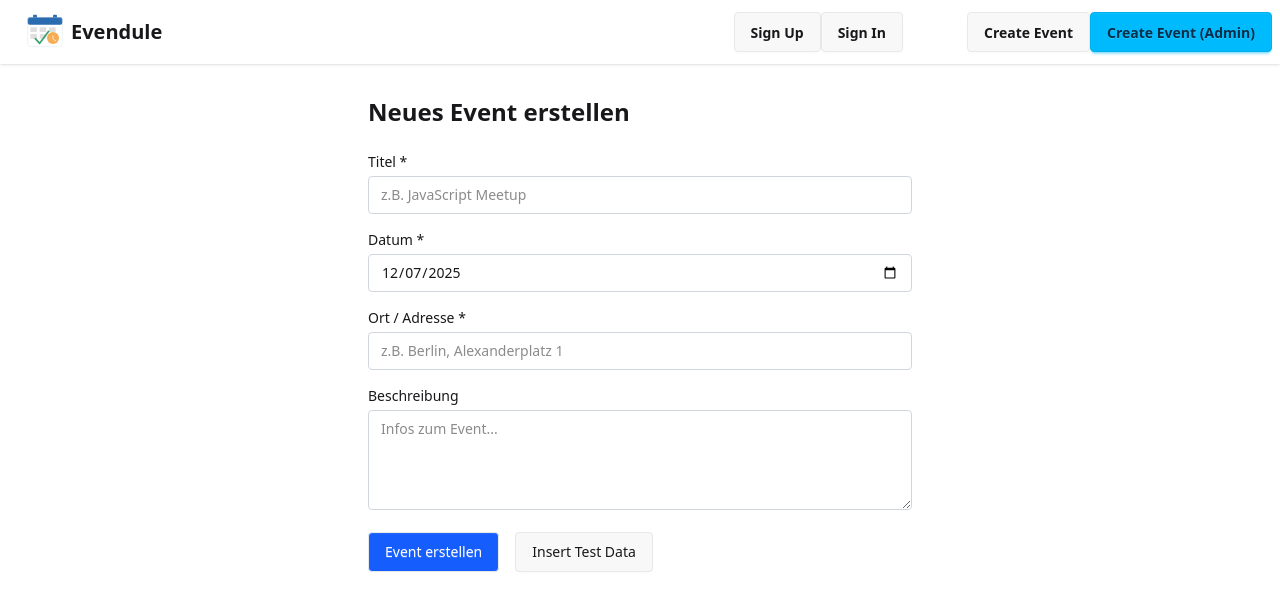
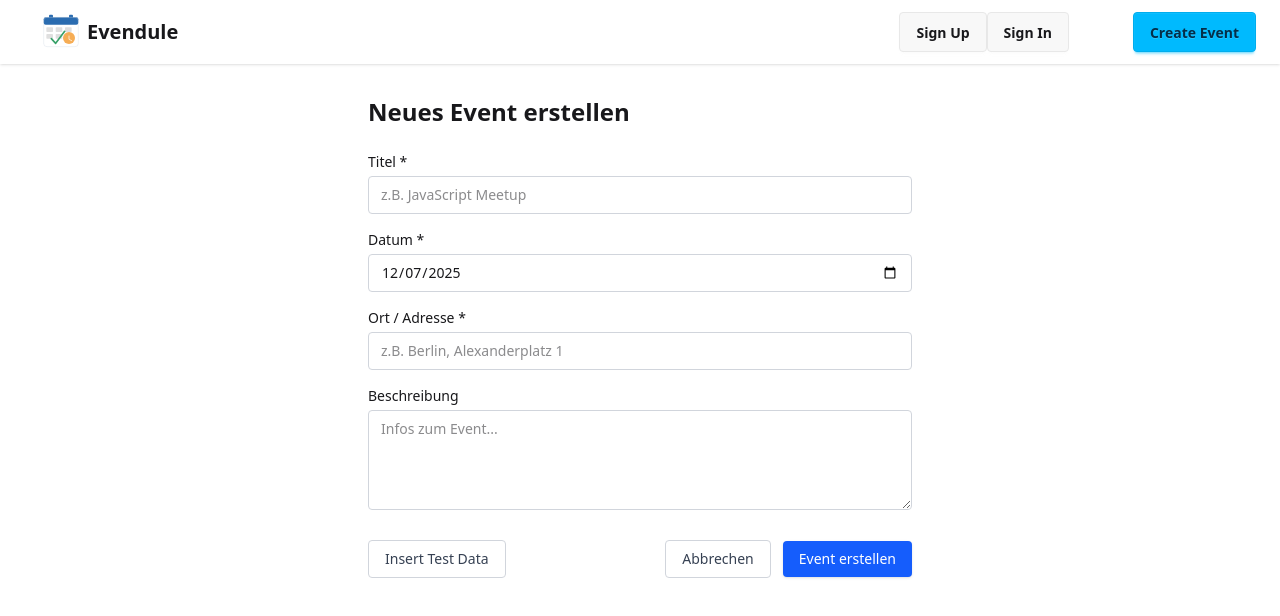
Before and after one commit to DariaKozlova-web/events-frontend, a React (Vite) app: page /events/create in a window 1280 px wide. Shown: the top 616 px of the page. Built offline with nearby package versions, Linux system fonts and the light colour scheme; no server answers.

Commit message:
finalize Create Event page

```diff
--- a/src/api/apiConfig.js
+++ b/src/api/apiConfig.js
@@ -1,6 +1,5 @@
-// const local = "http://localhost:3001/api";
-const remote = "https://events-beck-end.onrender.com/api";
+const API_BASE_URL = import.meta.env.VITE_API_BASE_URL;
 
 export const apiConfig = {
-  baseUrl: remote,
+  baseUrl: API_BASE_URL,
 };
--- a/src/api/events.js
+++ b/src/api/events.js
@@ -2,7 +2,7 @@ import { apiConfig } from "./apiConfig";
 
 const getEventById = async (id) => {
   try {
-    const response = await fetch(`${apiConfig.baseUrl}/api/events/${id}`);
+    const response = await fetch(`${apiConfig.baseUrl}/events/${id}`);
     if (!response.ok) {
       const msg = await response.text();
       throw new Error(`API Error: ${response.status} ${msg}`);
@@ -21,7 +21,7 @@ export const EventService = {
 
 export const fetchEvents = async () => {
   try {
-    const response = await fetch(`${apiConfig.baseUrl}/api/events`);
+    const response = await fetch(`${apiConfig.baseUrl}/events`);
     if (!response.ok) {
       const msg = await response.text();
       throw new Error(`API Error: ${response.status} ${msg}`);
--- a/src/components/EventCard.jsx
+++ b/src/components/EventCard.jsx
@@ -8,7 +8,7 @@ export const EventCard = ({ event }) => {
   return (
     <Link
       to={`/events/${id}`}
-      className="card bg-base-100 w-96 shadow-sm mt-10"
+      className="card bg-base-100 w-full max-w-md shadow-sm hover:shadow-md transition-shadow"
     >
       <figure>
         <img src={image} alt={title} />
--- a/src/components/EventGrid.jsx
+++ b/src/components/EventGrid.jsx
@@ -9,7 +9,7 @@ export const EventGrid = ({ events }) => {
   });
 
   return (
-    <div className="grid md:grid-cols-2 xl:grid-cols-3 gap-2">
+    <div className="grid gap-y-10 gap-x-8 md:grid-cols-2 xl:grid-cols-3 place-items-center">
       {events?.map((event) => (
         <EventCard key={event.id} event={event} />
       ))}
--- a/src/components/Navbar.jsx
+++ b/src/components/Navbar.jsx
@@ -4,7 +4,7 @@ import logo from "../assets/logo.svg";
 export const Navbar = () => {
   const user = "me";
   return (
-    <div className="navbar bg-base-100 shadow-sm">
+    <div className="navbar bg-base-100 shadow-sm px-6 pt-2">
       <div className="navbar-start">
         <NavLink to={"/"} className="btn btn-ghost text-xl">
           <img src={logo} alt="logo" className="w-10" />
@@ -20,15 +20,12 @@ export const Navbar = () => {
             <NavLink to={"/sign-in"} className={"btn"}>
               Sign In
             </NavLink>
-            <NavLink to={"/events/create"} className={"btn ml-16"}>
+            <NavLink to={"/events/create"} className={"btn btn-info ml-16"}>
               Create Event
-            </NavLink>
-            <NavLink to={"/events/create"} className={"btn btn-info "}>
-              Create Event (Admin)
             </NavLink>
           </>
         ) : (
-          <NavLink to={"/events/create"} className={"btn"}>
+          <NavLink to={"/events/create"} className={"btn btn-info ml-16"}>
             Create Event
           </NavLink>
         )}
--- a/src/pages/CreateEvent.jsx
+++ b/src/pages/CreateEvent.jsx
@@ -1,21 +1,20 @@
 import React, { useState } from "react";
 import { useNavigate } from "react-router";
 
-const API_BASE_URL =
-  import.meta.env.VITE_API_BASE_URL || "http://localhost:3001";
+const API_FALLBACK = "http://localhost:3001/api";
+const API_BASE_URL = import.meta.env.VITE_API_BASE_URL || API_FALLBACK;
+const API_EVENTS_ENDPOINT = `${API_BASE_URL}/events`;
 
 const CreateEvent = () => {
   const navigate = useNavigate();
-
+  const [isSubmitting, setIsSubmitting] = useState(false);
+  const [errorMessage, setErrorMessage] = useState(null);
   const [form, setForm] = useState({
     title: "",
     description: "",
     date: new Date().toISOString().slice(0, 10),
     location: "",
   });
-
-  const [isSubmitting, setIsSubmitting] = useState(false);
-  const [errorMessage, setErrorMessage] = useState(null);
 
   function handleChange(event) {
     const { name, value } = event.target;
@@ -24,8 +23,6 @@ const CreateEvent = () => {
       [name]: value,
     }));
   }
-
-  // Quick-Fill für Testdaten
   function handleQuickFill() {
     setForm({
       title: "JavaScript Meetup",
@@ -34,19 +31,21 @@ const CreateEvent = () => {
       location: "Berlin",
     });
   }
-
+  /*===================================================*/
+  /*================== HANDLE SUBMIT ==================*/
+  /*===================================================*/
   async function handleSubmit(event) {
     event.preventDefault();
     setErrorMessage(null);
 
-    // TESTMODUS: Keine Token-Prüfung
-    // const token = localStorage.getItem("token");
-    // if (!token) {
-    //   setErrorMessage("Du musst eingeloggt sein, um ein Event zu erstellen.");
-    //   // navigate("/signin");
-    //   return;
-    // }
+    // 1)Check Token
+    const token = localStorage.getItem("token");
+    if (!token) {
+      setErrorMessage("Du musst eingeloggt sein, um ein Event zu erstellen.");
+      return;
+    }
 
+    // 2)Check Data
     if (!form.title || !form.date || !form.location) {
       setErrorMessage("Bitte fülle mindestens Titel, Datum und Ort aus.");
       return;
@@ -55,12 +54,12 @@ const CreateEvent = () => {
     setIsSubmitting(true);
 
     try {
-      const response = await fetch(`${API_BASE_URL}/api/events`, {
+      const response = await fetch(API_EVENTS_ENDPOINT, {
         method: "POST",
         headers: {
           "Content-Type": "application/json",
-          // TESTMODUS: kein Auth-Header
-          // Authorization: `Bearer ${token}`,
+          // Auth-Header
+          Authorization: `Bearer ${token}`,
         },
         body: JSON.stringify(form),
       });
@@ -72,8 +71,8 @@ const CreateEvent = () => {
           if (data && data.message) {
             message = data.message;
           }
-        } catch (_) {
-          // ignorieren
+        } catch (error) {
+          console.error(error);
         }
         throw new Error(message);
       }
@@ -90,12 +89,16 @@ const CreateEvent = () => {
     <div className="max-w-xl mx-auto px-4 py-8">
       <h1 className="text-2xl font-semibold mb-6">Neues Event erstellen</h1>
 
+      {/* Conditional Error Message */}
       {errorMessage && (
         <div className="mb-4 rounded border border-red-500 bg-red-100 text-red-800 px-3 py-2 text-sm">
           {errorMessage}
         </div>
       )}
 
+      {/*========================================*/}
+      {/*================= FORM =================*/}
+      {/*========================================*/}
       <form onSubmit={handleSubmit} className="space-y-4">
         {/* Titel */}
         <div>
@@ -162,23 +165,46 @@ const CreateEvent = () => {
           />
         </div>
 
-        {/* Button-Leiste */}
-        <div className="flex items-center gap-4">
-          <button
-            type="submit"
-            disabled={isSubmitting}
-            className="btn inline-flex items-center justify-center rounded bg-blue-600 px-4 py-2 text-sm font-medium text-white disabled:opacity-60 disabled:cursor-not-allowed hover:bg-blue-700 transition-colors"
-          >
-            {isSubmitting ? "Wird erstellt..." : "Event erstellen"}
-          </button>
-
+        {/* Buttons */}
+        <div className="mt-6 flex items-center justify-between gap-4">
+          {/* Links: Insert Test Data */}
           <button
             type="button"
             onClick={handleQuickFill}
-            className="btn inline-flex items-center justify-center rounded px-4 py-2 text-sm font-medium"
+            className="inline-flex items-center justify-center rounded border border-gray-300 px-4 py-2 text-sm font-medium
+               text-gray-700 bg-white hover:bg-gray-100 hover:border-gray-400
+               focus:outline-none focus:ring-2 focus:ring-blue-500/40
+               transition-all duration-150"
           >
             Insert Test Data
           </button>
+
+          {/* Rechts: Abbrechen + Event erstellen */}
+          <div className="flex items-center gap-3">
+            <button
+              type="button"
+              onClick={() => navigate(-1)}
+              className="inline-flex items-center justify-center rounded border border-gray-300 px-4 py-2 text-sm font-medium
+                 text-gray-700 bg-white hover:bg-gray-100 hover:border-gray-400
+                 focus:outline-none focus:ring-2 focus:ring-blue-500/40
+                 transition-all duration-150"
+            >
+              Abbrechen
+            </button>
+
+            <button
+              type="submit"
+              disabled={isSubmitting}
+              className="inline-flex items-center justify-center rounded px-4 py-2 text-sm font-medium
+                 bg-blue-600 text-white hover:bg-blue-700
+                 disabled:opacity-60 disabled:cursor-not-allowed
+                 shadow-sm hover:shadow-md hover:-translate-y-[1px]
+                 focus:outline-none focus:ring-2 focus:ring-blue-500/60
+                 transition-all duration-150"
+            >
+              {isSubmitting ? "Wird erstellt..." : "Event erstellen"}
+            </button>
+          </div>
         </div>
       </form>
     </div>
--- a/src/pages/Home.jsx
+++ b/src/pages/Home.jsx
@@ -8,8 +8,10 @@ export const Home = () => {
     fetchEvents().then((data) => setEvents(data));
   }, []);
   return (
-    <div>
-      <EventGrid events={events.results} />
+    <div className="px-6 py-10">
+      <div className="max-w-6xl mx-auto">
+        <EventGrid events={events.results} />
+      </div>
     </div>
   );
 };
```
